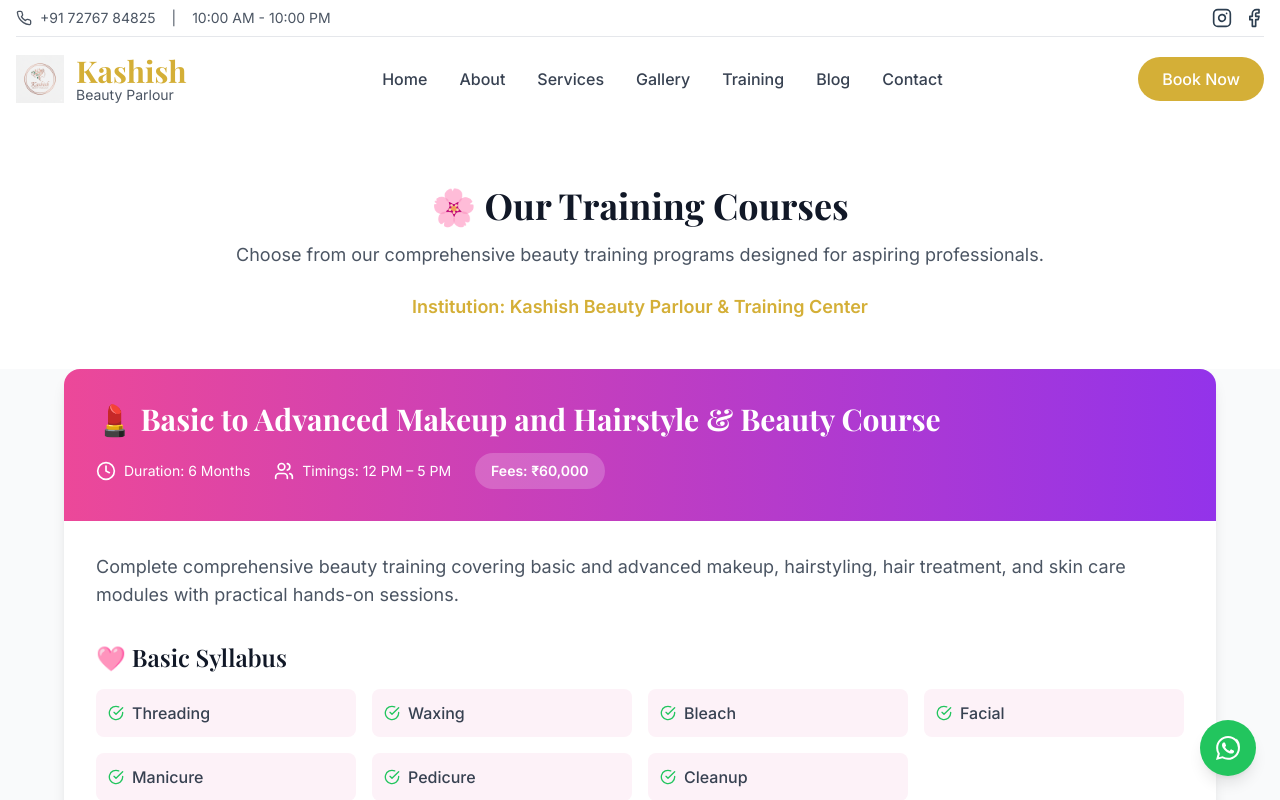
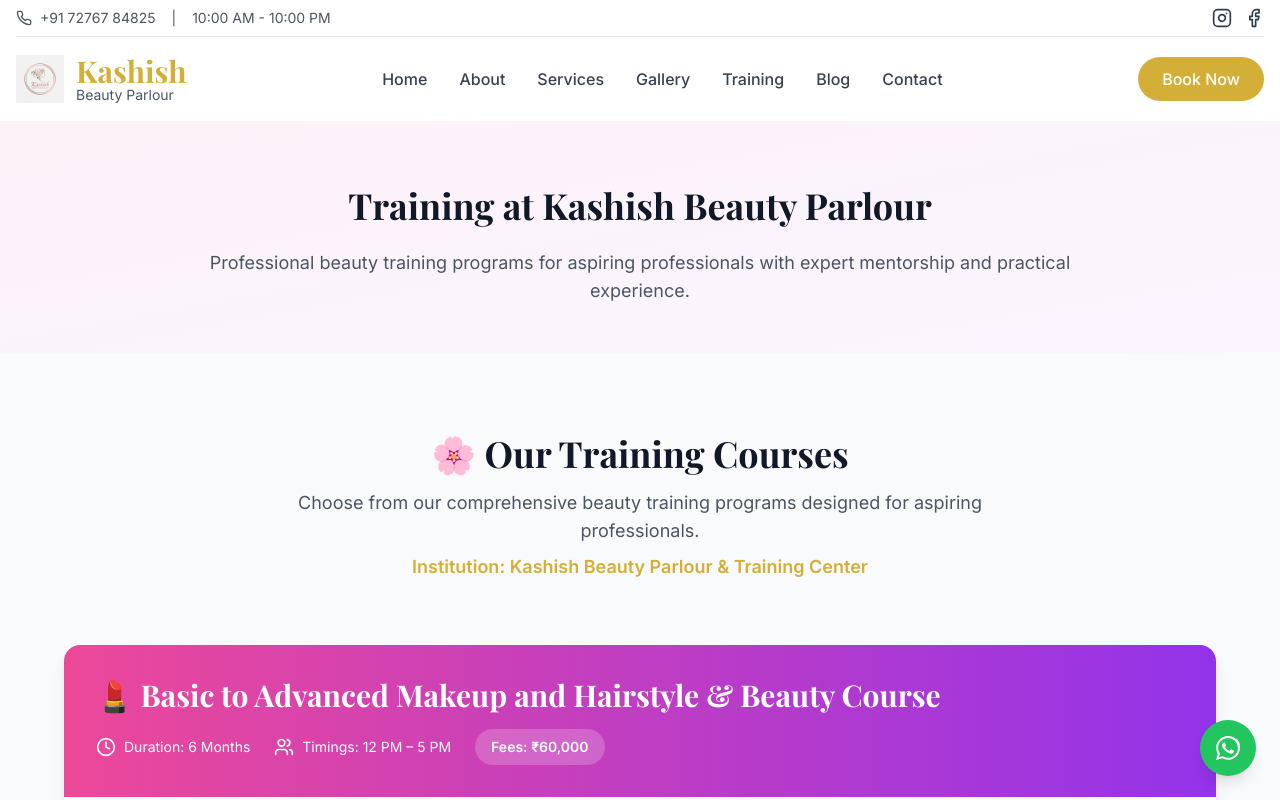
Before and after one commit to mangeshraut712/kashishbeautyparlour, a Next.js app: page /training in a window 1280 px wide. Shown: the top 800 px of the page. Built offline with nearby package versions, Linux system fonts and the light colour scheme; a web font is replaced by a local one.

Commit message:
Updated training page header design to match other pages: changed to 'Training at Kashish Beauty Parlour' with descriptive subtitle and added gradient background, following consistent design pattern across all pages

```diff
--- a/app/training/page.tsx
+++ b/app/training/page.tsx
@@ -11,33 +11,39 @@ export const metadata: Metadata = {
 export default function TrainingPage() {
   return (
     <div className="min-h-screen">
-      {/* Main Content Starts Here */}
-
       {/* Header Section */}
-      <section className="pt-16 pb-12 bg-white">
+      <section className="pt-16 pb-12 bg-gradient-to-br from-pink-50 to-purple-50">
         <div className="container mx-auto px-4">
           <div className="text-center max-w-4xl mx-auto">
-            <h1 className="text-3xl md:text-4xl font-heading font-bold text-gray-900 mb-4">
-              🌸 Our Training Courses
+            <h1 className="text-3xl md:text-4xl font-heading font-bold text-gray-900 mb-6">
+              Training at Kashish Beauty Parlour
             </h1>
-            <p className="text-gray-600 text-lg mb-6">
-              Choose from our comprehensive beauty training programs designed for aspiring professionals.
-            </p>
-            <p className="text-primary font-semibold text-lg">
-              Institution: Kashish Beauty Parlour & Training Center
+            <p className="text-gray-600 text-lg">
+              Professional beauty training programs for aspiring professionals with expert mentorship and practical experience.
             </p>
           </div>
         </div>
       </section>
 
       {/* Courses Section */}
-      <section className="pb-20 bg-gray-50">
+      <section className="py-20 bg-gray-50">
         <div className="container mx-auto px-4">
+          <div className="text-center max-w-3xl mx-auto mb-16">
+            <h2 className="text-3xl md:text-4xl font-heading font-bold text-gray-900 mb-4">
+              🌸 Our Training Courses
+            </h2>
+            <p className="text-gray-600 text-lg">
+              Choose from our comprehensive beauty training programs designed for aspiring professionals.
+            </p>
+            <p className="text-primary font-semibold text-lg mt-2">
+              Institution: Kashish Beauty Parlour & Training Center
+            </p>
+          </div>
 
           {courses.map((course) => (
             <div
               key={course.id}
-              className="max-w-6xl mx-auto bg-white rounded-2xl overflow-hidden shadow-lg"
+              className="max-w-6xl mx-auto bg-white rounded-2xl overflow-hidden shadow-lg mb-12"
             >
               {/* Header */}
               <div className="bg-gradient-to-r from-pink-500 to-purple-600 text-white p-8">
@@ -185,8 +191,6 @@ export default function TrainingPage() {
                   </div>
                 </div>
 
-
-
                 {/* Enroll Button */}
                 <div className="text-center">
                   <Link
@@ -264,8 +268,6 @@ export default function TrainingPage() {
           </div>
         </div>
       </section>
-
-
     </div>
   )
 }
```
